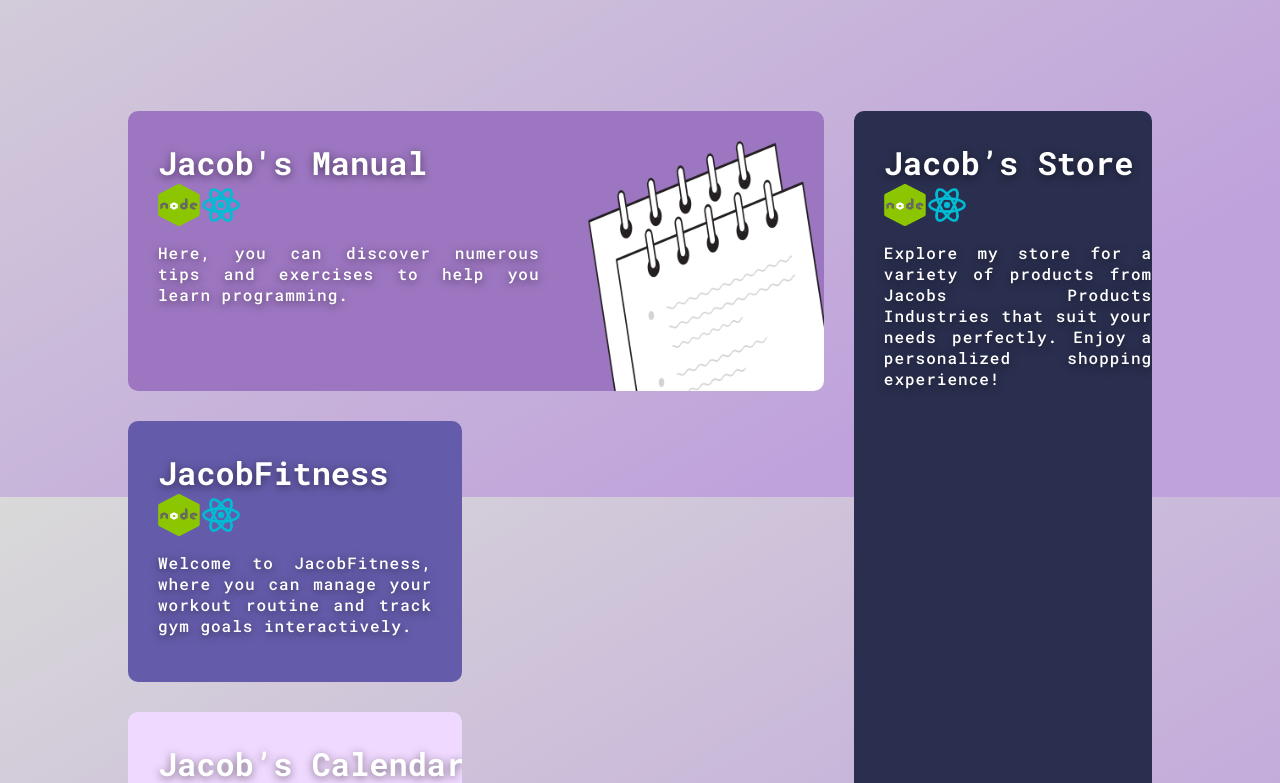
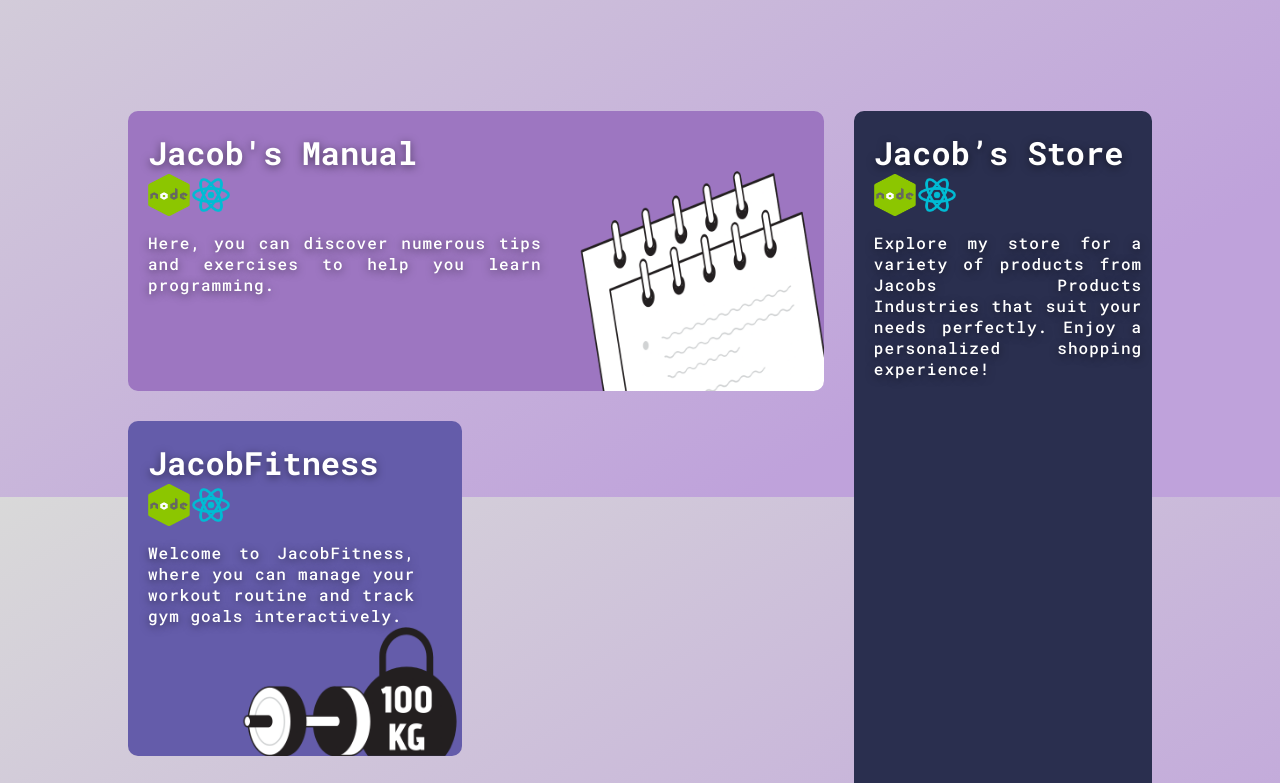
Before and after one commit to JacobsM14/MarcelEsplugasPersonalPortfolio, a React (Vite) app: page / in a window 1280 px wide. Shown: the part 2703-3486 px from the top of the page. Built offline with nearby package versions, Linux system fonts and the light colour scheme.

Commit message:
Comented, added images, edit projects section  - Added images to the project section  - Added new flex classes  - Added Comments to the code fot dev version

```diff
--- a/src/pages/App.jsx
+++ b/src/pages/App.jsx
@@ -10,6 +10,7 @@ function App() {
   return (
     <>
       <div className="all-cont">
+        {/* HEADER */}
         <header className='padding-starter'>
           <nav className='flex justify-around'>
             <a href="#">Home</a>
@@ -36,6 +37,7 @@ function App() {
         <div className='wave-down'>
           <svg id="visual" viewBox="0 0 2000 200" width="2000" height="200" xmlns="http://www.w3.org/2000/svg" xmlns:xlink="http://www.w3.org/1999/xlink" version="1.1"><path d="M0 159L47.7 139C95.3 119 190.7 79 285.8 68.7C381 58.3 476 77.7 571.2 98.8C666.3 120 761.7 143 857 147C952.3 151 1047.7 136 1143 121.8C1238.3 107.7 1333.7 94.3 1428.8 100.2C1524 106 1619 131 1714.2 129.8C1809.3 128.7 1904.7 101.3 1952.3 87.7L2000 74L2000 0L1952.3 0C1904.7 0 1809.3 0 1714.2 0C1619 0 1524 0 1428.8 0C1333.7 0 1238.3 0 1143 0C1047.7 0 952.3 0 857 0C761.7 0 666.3 0 571.2 0C476 0 381 0 285.8 0C190.7 0 95.3 0 47.7 0L0 0Z" fill="#191825" stroke-linecap="round" stroke-linejoin="miter"></path></svg>
         </div>
+        {/* ABOUTE ME SECTION */}
         <div id='presentation-section'>
           <h2>ABOUT MY EXPERIENCES</h2>
           <div id='presentation-section-global' className='flex justify-between'>
@@ -58,6 +60,7 @@ function App() {
             </div>
           </div>
         </div>
+        {/* TECHNOLOGIES SECTION */}
         <div className="wave-up">
           <svg id="visual" viewBox="0 0 2000 200" width="2000" height="200" xmlns="http://www.w3.org/2000/svg" xmlns:xlink="http://www.w3.org/1999/xlink" version="1.1"><path d="M0 103L47.7 97.2C95.3 91.3 190.7 79.7 285.8 87.8C381 96 476 124 571.2 123.3C666.3 122.7 761.7 93.3 857 90.2C952.3 87 1047.7 110 1143 125.5C1238.3 141 1333.7 149 1428.8 140.5C1524 132 1619 107 1714.2 102C1809.3 97 1904.7 112 1952.3 119.5L2000 127L2000 201L1952.3 201C1904.7 201 1809.3 201 1714.2 201C1619 201 1524 201 1428.8 201C1333.7 201 1238.3 201 1143 201C1047.7 201 952.3 201 857 201C761.7 201 666.3 201 571.2 201C476 201 381 201 285.8 201C190.7 201 95.3 201 47.7 201L0 201Z" fill="#191825" stroke-linecap="round" stroke-linejoin="miter"></path></svg>
         </div>
@@ -66,11 +69,15 @@ function App() {
         <div className="wave-down">
           <svg id="visual" viewBox="0 0 2000 200" width="2000" height="200" xmlns="http://www.w3.org/2000/svg" xmlns:xlink="http://www.w3.org/1999/xlink" version="1.1"><path d="M0 159L47.7 139C95.3 119 190.7 79 285.8 68.7C381 58.3 476 77.7 571.2 98.8C666.3 120 761.7 143 857 147C952.3 151 1047.7 136 1143 121.8C1238.3 107.7 1333.7 94.3 1428.8 100.2C1524 106 1619 131 1714.2 129.8C1809.3 128.7 1904.7 101.3 1952.3 87.7L2000 74L2000 0L1952.3 0C1904.7 0 1809.3 0 1714.2 0C1619 0 1524 0 1428.8 0C1333.7 0 1238.3 0 1143 0C1047.7 0 952.3 0 857 0C761.7 0 666.3 0 571.2 0C476 0 381 0 285.8 0C190.7 0 95.3 0 47.7 0L0 0Z" fill="#191825" stroke-linecap="round" stroke-linejoin="miter"></path></svg>
         </div>
+        {/* PROJECTS SECTION */}
         <div id="projects">
           <h2>MY PROJECTS</h2>
           <div id="projects-cont" className='flex w-80'>
+            {/* HORIZONTAL CAGE */}
             <div id="project-width70" className='flex flex-wrap w-70'>
+              {/* LARGE PROJECT */}
               <div className="project flex project1-color justify-between">
+                {/* TEXT */}
                 <div className="text-project w-60">
                   <h3>
                     Jacob's Manual
@@ -81,12 +88,15 @@ function App() {
                   </div>
                   <p>Here, you can discover numerous tips and exercises to help you learn programming.</p>
                 </div>
-                <div className="images-project w-40" id='img1-project1'>
+                {/* IMAGE */}
+                <div className="images-project w-40 flex align-end" id='img1-project1'>
                   <img src="Images/project-images/image1.png" alt="img1" />
                 </div>
               </div>
-              <div className="project flex w-50 project2-color">
-                <div className="text-project">
+              {/* SHORT PROJECT */}
+              <div className="project flex flex-column w-50 project2-color justify-between">
+                {/* TEXT */}
+                <div className="text-project w-100">
                   <h3>
                     JacobFitness
                   </h3>
@@ -94,10 +104,16 @@ function App() {
                     <img src="Images/tech-logos/node.png" alt="" />
                     <img src="Images/tech-logos/react.png" alt="" />
                   </div>
-                  <p>Welcome to JacobFitness, where you can manage your workout routine and track gym goals interactively.</p>
+                  <p className='w-80 little-project'>Welcome to JacobFitness, where you can manage your workout routine and track gym goals interactively.</p>
+                </div>
+                {/* IMAGE */}
+                <div className="flex flex-end images-project w-100 align-end" id='img2-project2'>
+                  <img src="Images/project-images/image2.png" alt="img2" />
                 </div>
               </div>
+              {/* SHORT PROJECT */}
               <div className="project flex flex-column w-50 project3-color">
+                {/* TEXT */}
                 <div className="text-project little-project w-100">
                   <h3>
                     Jacob’s Calendar
@@ -108,11 +124,13 @@ function App() {
                   </div>
                   <p>A fantastic app, free for everyone! It allows you to manage your own calendars.</p>
                 </div>
-                <div className="images-project w-100 flex flex-end" id='img3-project3'>
+                {/* IMAGE */}
+                <div className="images-project w-100 flex flex-end align-end justify-between" id='img3-project3'>
                   <img src="Images/project-images/image3.png" alt="" />
                 </div>
               </div>
             </div>
+            {/* VERTICAL CAGE */}
             <div id='project-width30' className='flex flex-wrap w-30'>
               <div className="project flex flex-column project4-color">
                 <div className="text-project w-90">
@@ -129,6 +147,7 @@ function App() {
             </div>
           </div>
         </div>
+        {/* FOOTER SECTION */}
       </div>
     </>
 
--- a/src/styles/App.css
+++ b/src/styles/App.css
@@ -318,7 +318,8 @@ header nav a:hover {
 /*?TEXT */
 
 .text-project{
-  margin: 30px;
+  margin: 20px;
+  margin-bottom: 0px;
   display: block;
 }
 
@@ -363,23 +364,33 @@ header nav a:hover {
 
 #img1-project1{
   margin: 0px;
-  height: 250px;
+  height: 100%;
   margin-top: 30px;
 }
 
 #img1-project1 img{
   width: 100%;
+  height: 250px;
+}
+
+#img2-project2{
+  margin: 0px;
+  height: 130px;
+}
+
+#img2-project2 img{
+  width: 220px;
+  /* width: 100%; */
   height: 100%;
 }
-
 
 #img3-project3{
   margin: 0px;
   width: 100%;
-  height: 100%;
+  height: 140px;
 }
 
 #img3-project3 img{
   width: 220px;
-  height: 140px;
+  height: 100%;
 }
--- a/src/styles/index.css
+++ b/src/styles/index.css
@@ -122,6 +122,10 @@ a {
   align-items: center;
 }
 
+.align-end{
+  align-items: flex-end;
+}
+
 .flex-column{
   flex-direction: column;
 }
```
Also changed, not shown: public/Images/project-images/image2.png.
